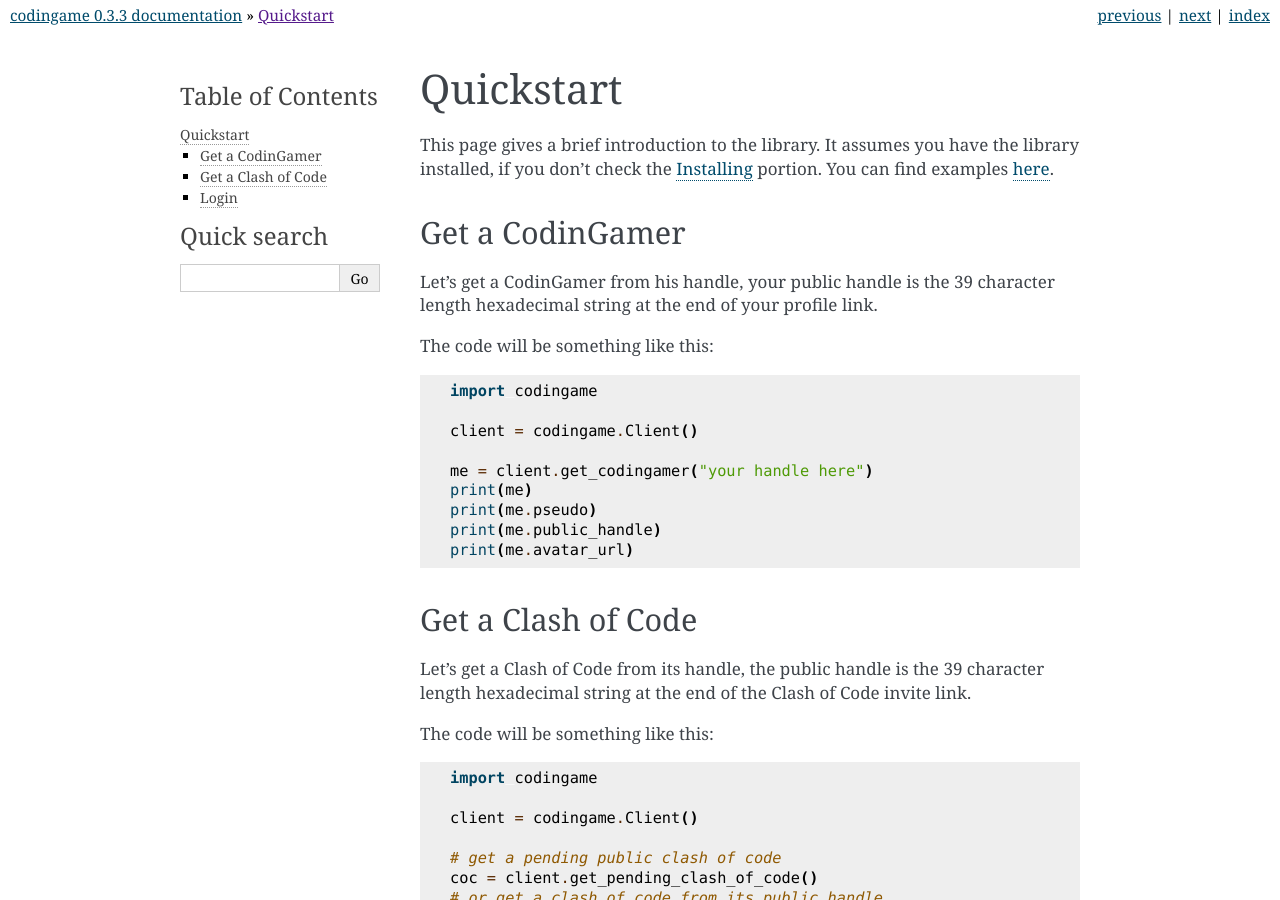
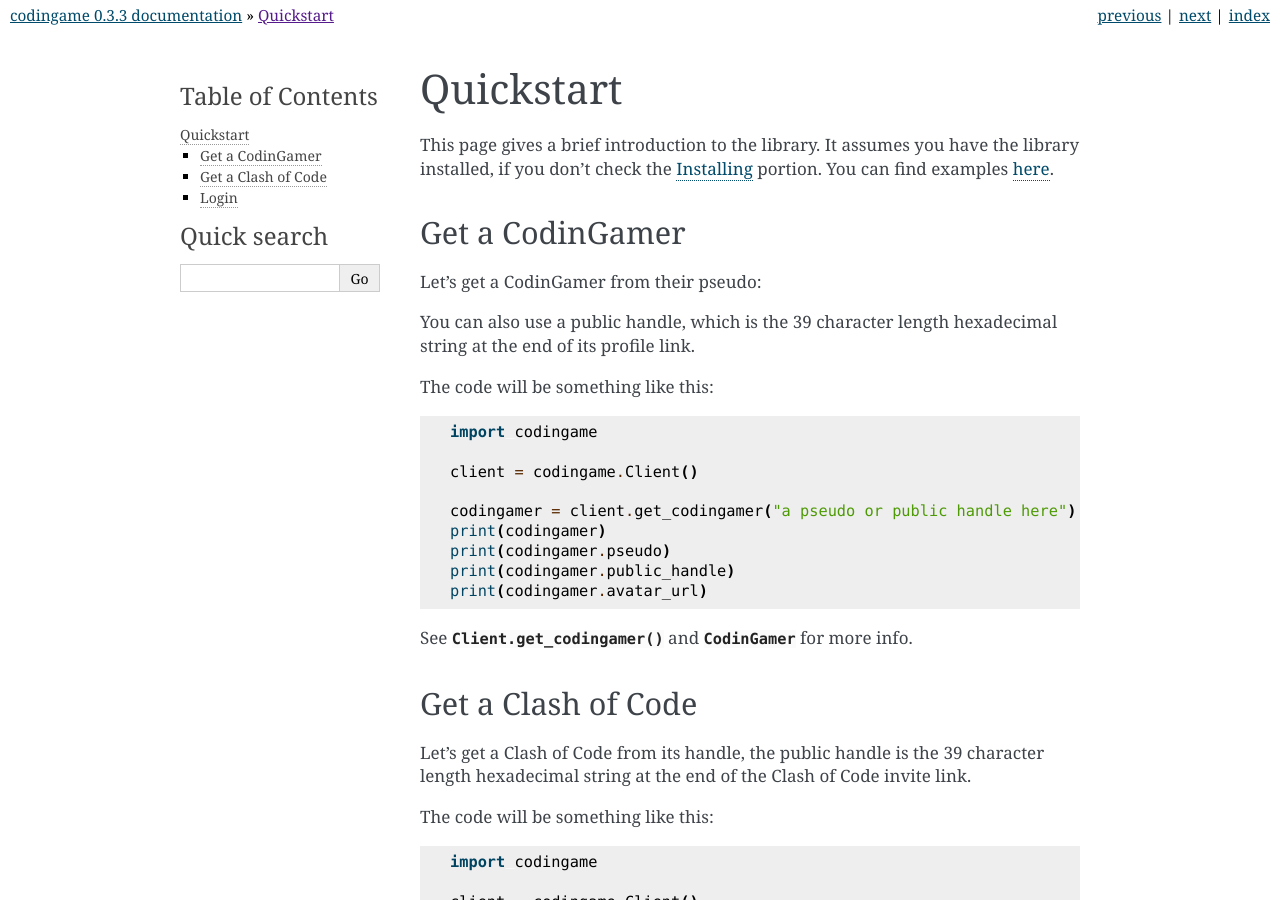
Before and after one commit to takos22/codingame, a Sphinx documentation site: the page built from docs/quickstart.rst, in a window 1280 px wide and 900 px high. Built offline with Sphinx 7.4.7, drawn with Linux system fonts in a browser that asks for light colours.

Commit message:
Update quickstart for username support

```diff
--- a/docs/quickstart.rst
+++ b/docs/quickstart.rst
@@ -12,7 +12,9 @@
 Get a CodinGamer
 ----------------
 
-Let's get a CodinGamer from his handle, your public handle is the 39 character length hexadecimal string at the end of your profile link.
+Let's get a CodinGamer from their pseudo:
+
+You can also use a public handle, which is the 39 character length hexadecimal string at the end of its profile link.
 
 The code will be something like this:
 
@@ -22,11 +24,13 @@
 
     client = codingame.Client()
 
-    me = client.get_codingamer("your handle here")
-    print(me)
-    print(me.pseudo)
-    print(me.public_handle)
-    print(me.avatar_url)
+    codingamer = client.get_codingamer("a pseudo or public handle here")
+    print(codingamer)
+    print(codingamer.pseudo)
+    print(codingamer.public_handle)
+    print(codingamer.avatar_url)
+
+See :meth:`Client.get_codingamer` and :class:`CodinGamer` for more info.
 
 Get a Clash of Code
 -------------------
```
